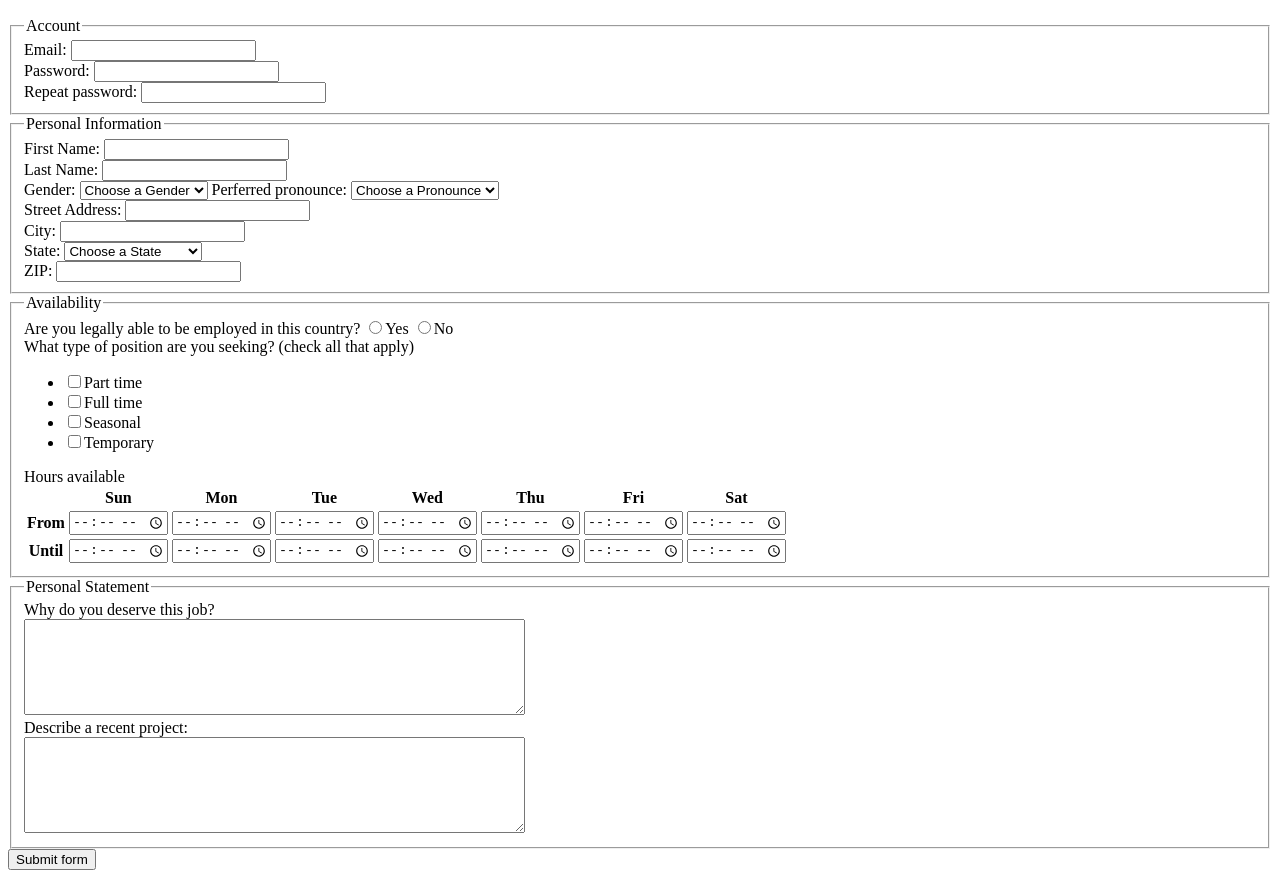
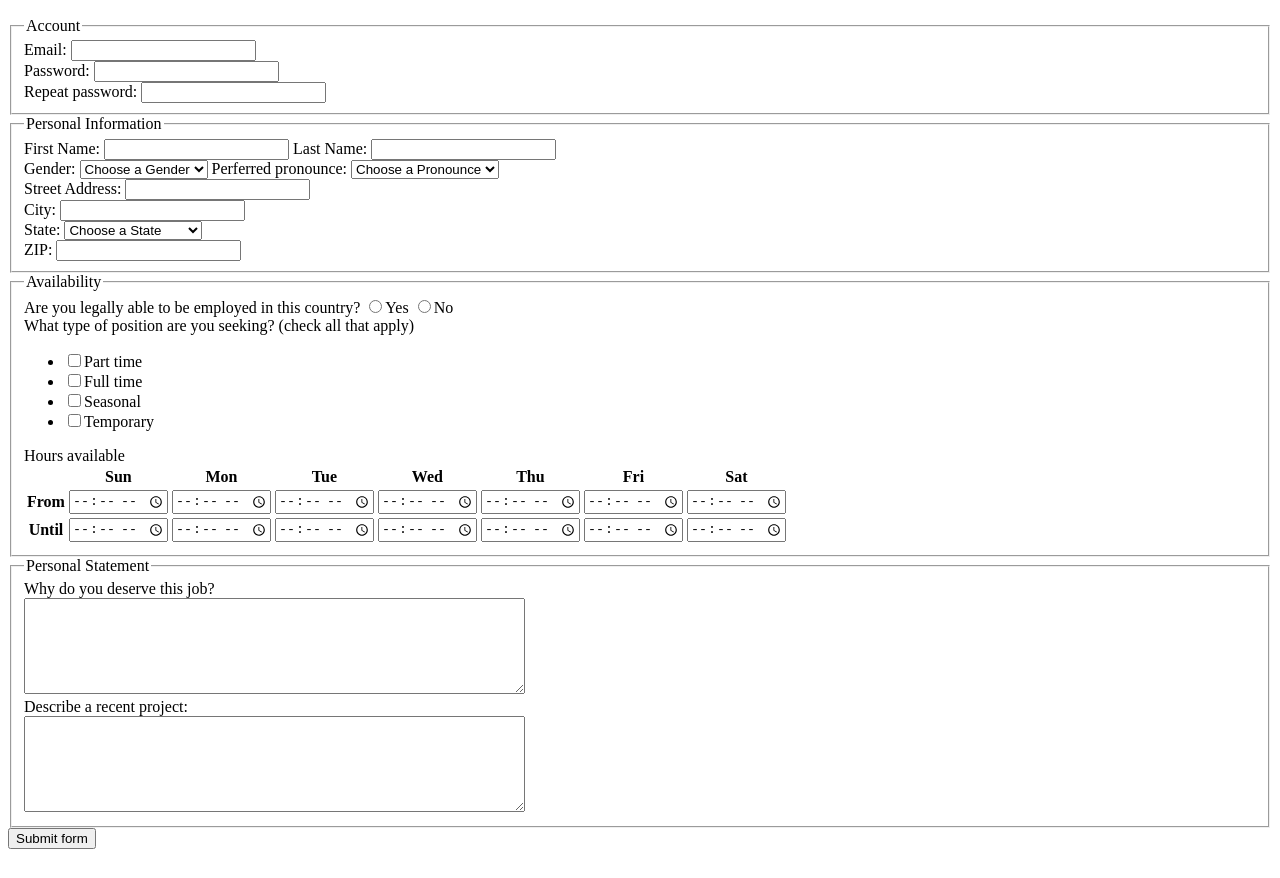
Before and after one commit to fhu49-1766427/fhu49-1766427.github.io, a plain HTML site: page jobApplicationForm.html in a window 1280 px wide. Shown: the part 50-928 px from the top of the page. After the commit the page ends 907 px from the top, so only its background shows below. Drawn offline with Linux system fonts and the light colour scheme.

Commit message:
Add files via upload

```diff
--- a/jobApplicationForm.html
+++ b/jobApplicationForm.html
@@ -29,7 +29,10 @@
 	<fieldset>
 		<legend>Personal Information</legend>
 		<div class="field">
-			First Name: <input type="text" name="firstname"> <br> Last Name: <input type="text" name="lastname">
+			<label>First Name:</label>
+			<input type="text" name="firstname">
+			<label>Last Name: </label>
+			<input type="text" name="lastname">
 		</div>
 		<div class="field">
 			<label>Gender:</label>
```
